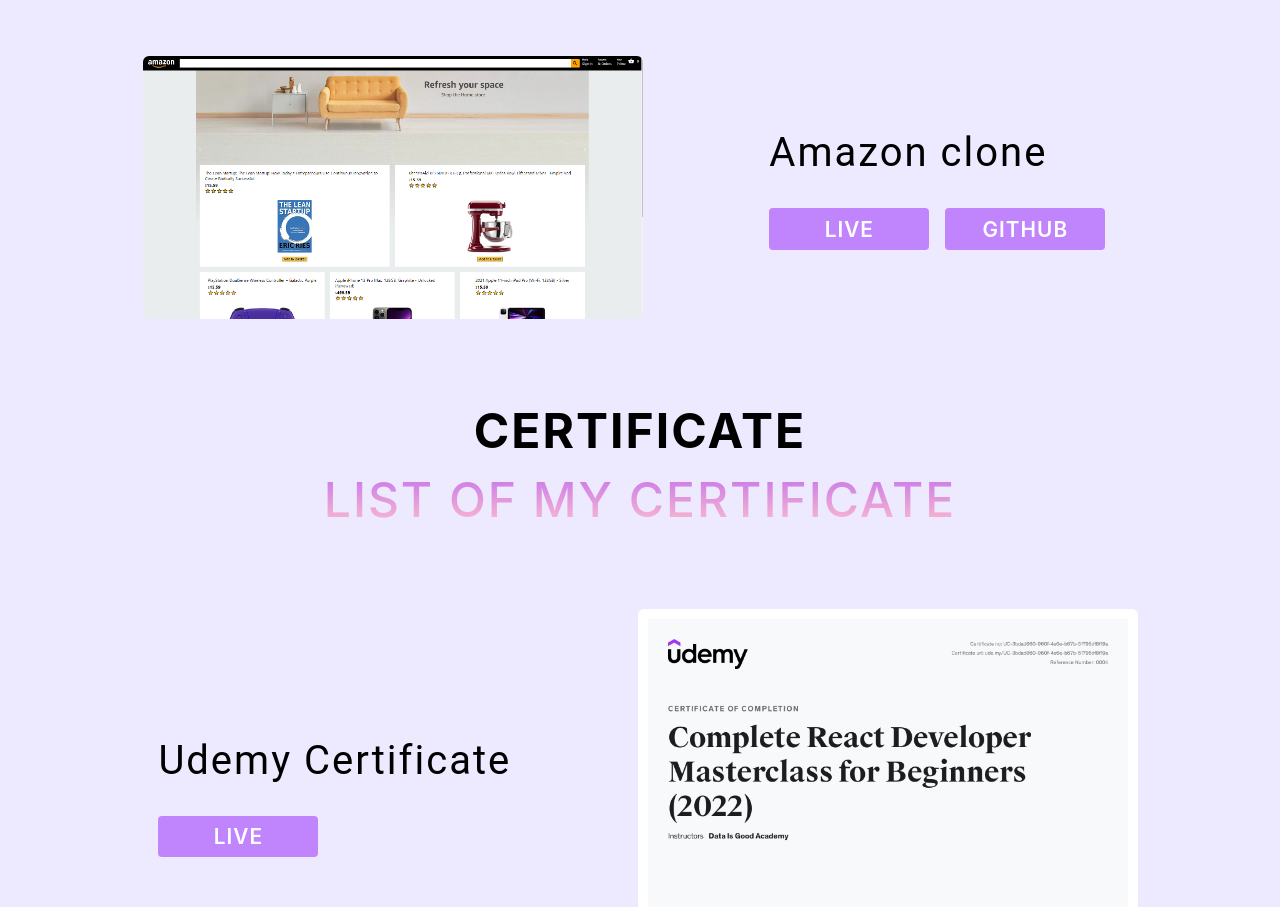
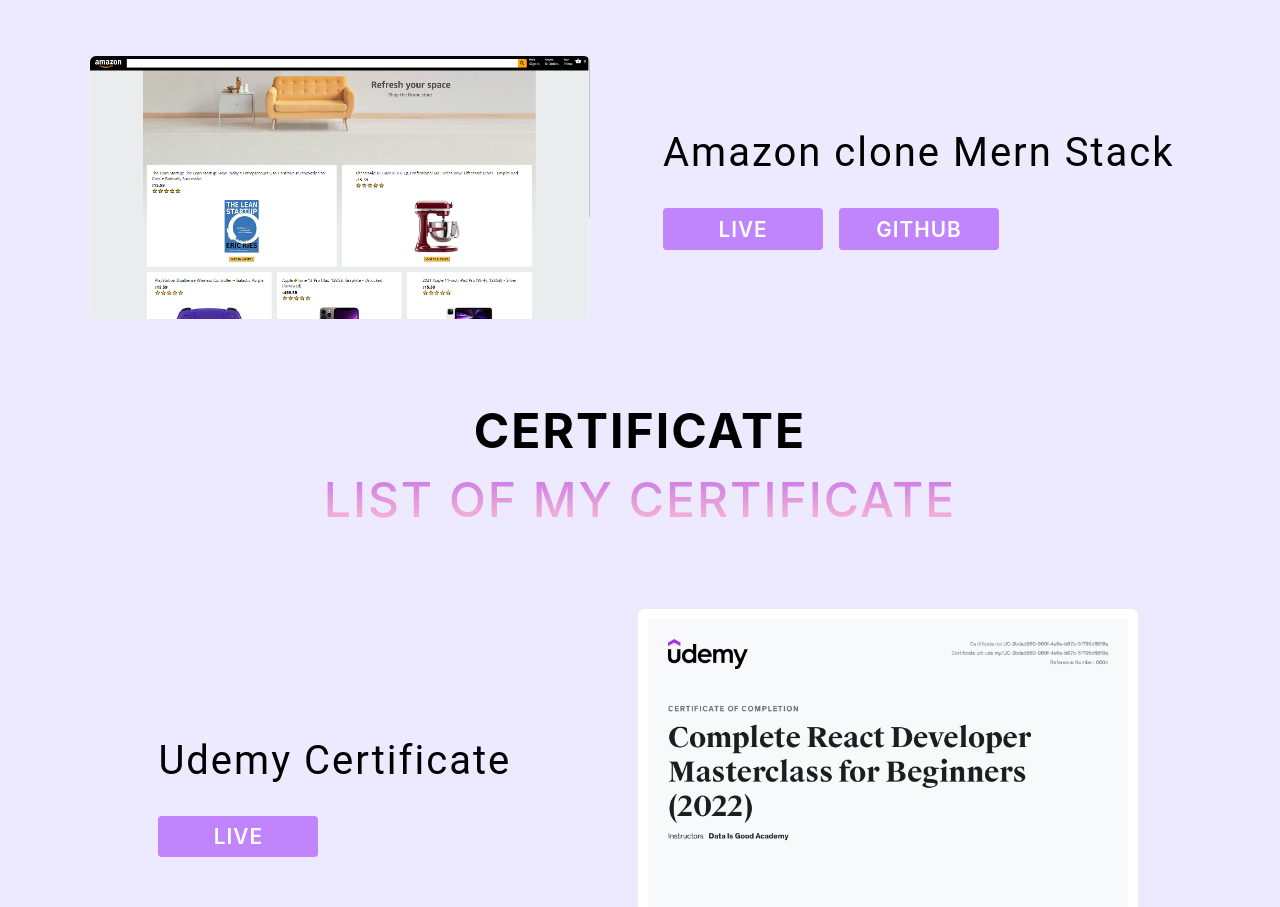
Before and after one commit to semz-ui/myPortfolio, a React (Create React App) app: page / in a window 1280 px wide. Shown: the part 3280-4187 px from the top of the page. Built offline with nearby package versions, Linux system fonts and the light colour scheme.

Commit message:
added my amazon mern stack

```diff
--- a/src/components/Projects.js
+++ b/src/components/Projects.js
@@ -84,12 +84,12 @@
         </div>
         <div className="project-wrapper row-reverse">
           <div className="project-description">
-            <h1>Amazon clone</h1>
+            <h1>Amazon clone Mern Stack</h1>
             <p></p>
             <div className="btn-wrapper">
               <a
                 className="project-btn-a"
-                href="https://merry-axolotl-0438f4.netlify.app/"
+                href="https://amazonclonemernappdemo.herokuapp.com/"
               >
                 <button className="project-btn">Live</button>
               </a>
```
